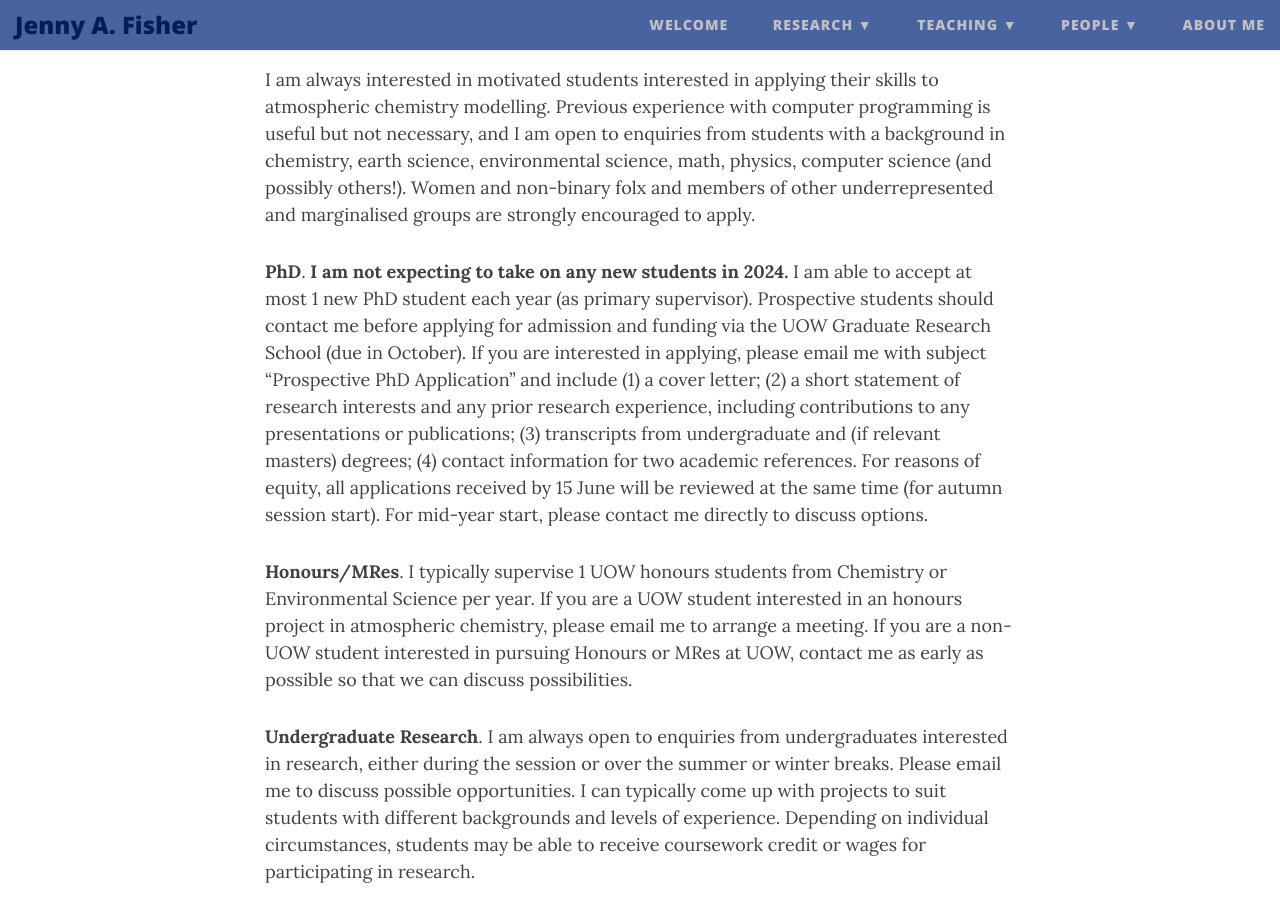
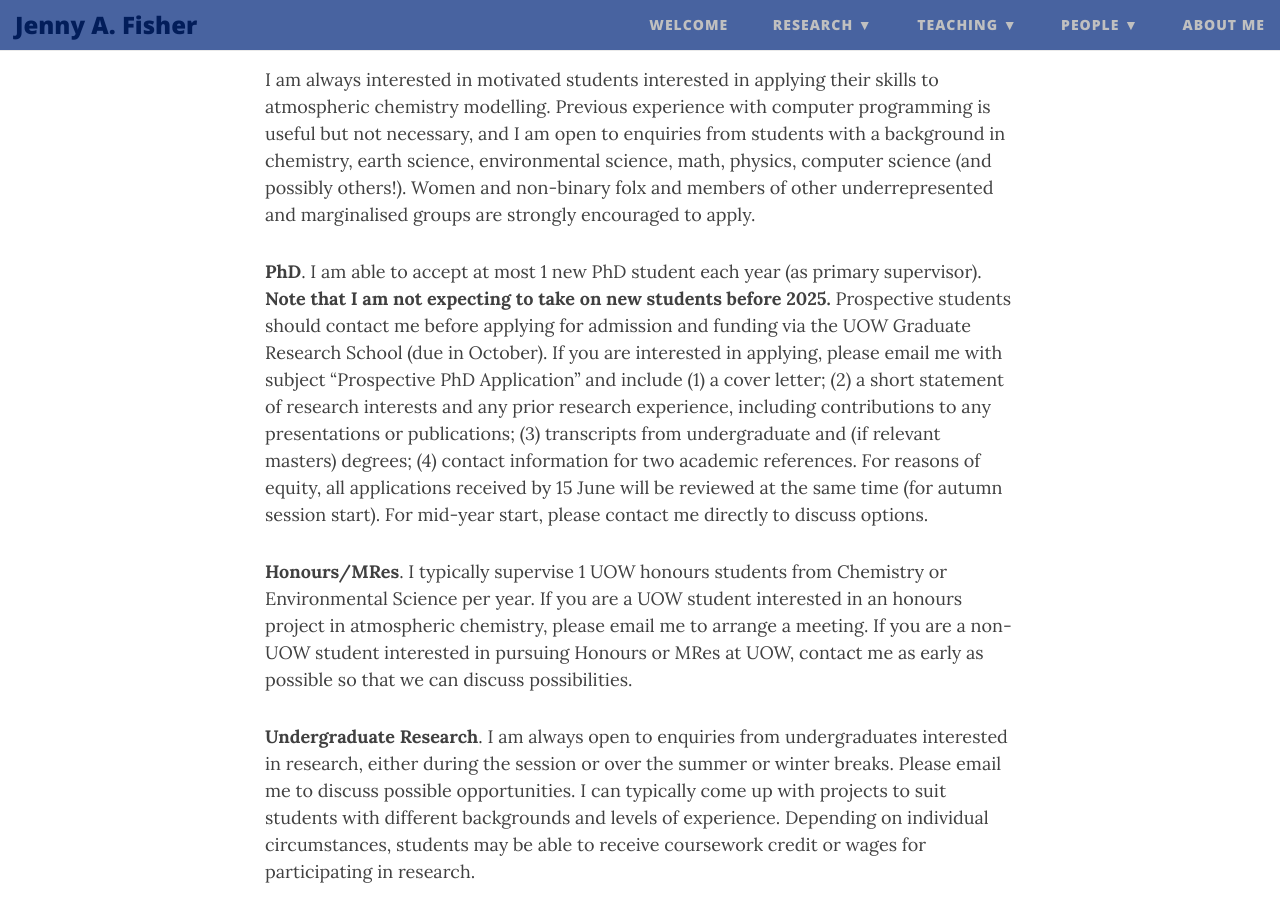
Before and after one commit to jennyfisher/jennyfisher.github.io, a Jekyll site: the page built from prospective.md, in a window 1280 px wide and 900 px high, scrolled down 353 px. Built offline with Jekyll 4.4.1, drawn with Linux system fonts in a browser that asks for light colours; nearby versions of some CDN libraries.

Commit message:
Update prospective.md

```diff
--- a/prospective.md
+++ b/prospective.md
@@ -7,7 +7,7 @@ title: Prospective Students
 
 I am always interested in motivated students interested in applying their skills to atmospheric chemistry modelling. Previous experience with computer programming is useful but not necessary, and I am open to enquiries from students with a background in chemistry, earth science, environmental science, math, physics, computer science (and possibly others!). Women and non-binary folx and members of other underrepresented and marginalised groups are strongly encouraged to apply.
 
-**PhD**. **I am not expecting to take on any new students in 2024.** I am able to accept at most 1 new PhD student each year (as primary supervisor). Prospective students should contact me before applying for admission and funding via the UOW Graduate Research School (due in October). If you are interested in applying, please email me with subject “Prospective PhD Application” and include (1) a cover letter; (2) a short statement of research interests and any prior research experience, including contributions to any presentations or publications; (3) transcripts from undergraduate and (if relevant masters) degrees; (4) contact information for two academic references. For reasons of equity, all applications received by 15 June will be reviewed at the same time (for autumn session start). For mid-year start, please contact me directly to discuss options.
+**PhD**. I am able to accept at most 1 new PhD student each year (as primary supervisor). **Note that I am not expecting to take on new students before 2025.** Prospective students should contact me before applying for admission and funding via the UOW Graduate Research School (due in October). If you are interested in applying, please email me with subject “Prospective PhD Application” and include (1) a cover letter; (2) a short statement of research interests and any prior research experience, including contributions to any presentations or publications; (3) transcripts from undergraduate and (if relevant masters) degrees; (4) contact information for two academic references. For reasons of equity, all applications received by 15 June will be reviewed at the same time (for autumn session start). For mid-year start, please contact me directly to discuss options.
 
 **Honours/MRes**. I typically supervise 1 UOW honours students from Chemistry or Environmental Science per year. If you are a UOW student interested in an honours project in atmospheric chemistry, please email me to arrange a meeting. If you are a non-UOW student interested in pursuing Honours or MRes at UOW, contact me as early as possible so that we can discuss possibilities.
 
```
